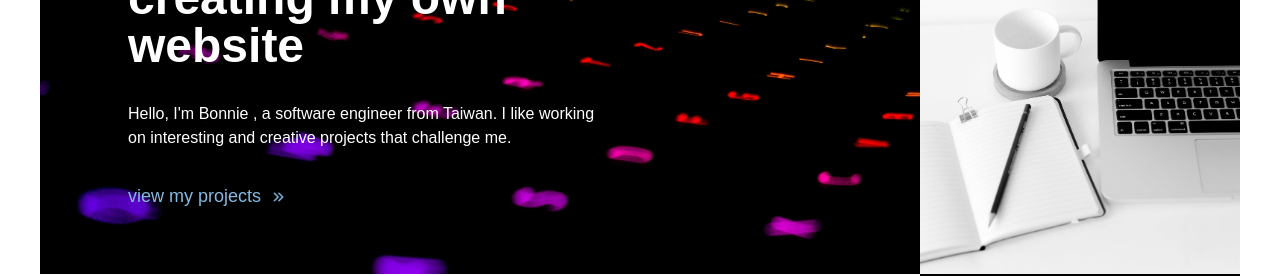
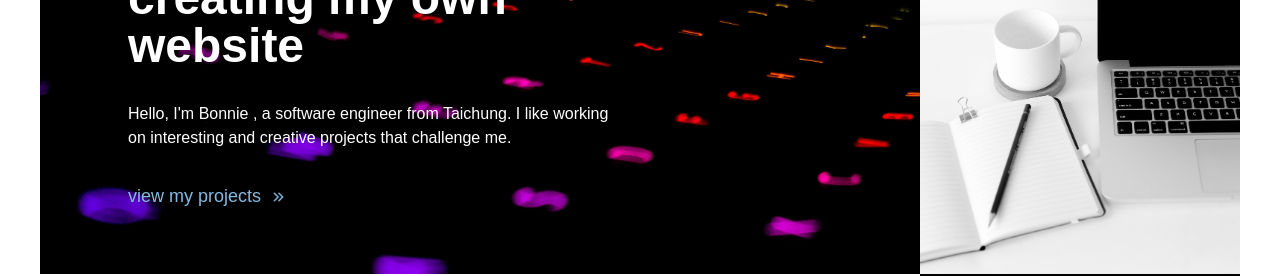
Before and after one commit to wanhsuan625/profile, a React (Create React App) app in the folder my-website/: page / in a window 1280 px wide. Shown: the part 210-486 px from the top of the page. Built offline with nearby package versions, Linux system fonts and the light colour scheme; the HTML template or start-up script is replaced by a standard one.

Commit message:
Chore: changing the city name

```diff
--- a/my-website/src/section/Header.js
+++ b/my-website/src/section/Header.js
@@ -13,7 +13,7 @@ function Header() {
                                 md:py-12 md:px-3 md:text-left md:mx-8 lg:max-w-xl lg:pl-14 lg:pb-16 lg:pt-18'>
                 <h1 className='text-3xl font-bold xs:text-4xl lg:text-5xl'>Frontend developer creating my own website</h1>
                 <p className='pt-6 pb-5 xs:text-base md:pr-5 lg:py-8'>
-                    Hello, I'm Bonnie , a software engineer from Taiwan.
+                    Hello, I'm Bonnie , a software engineer from Taichung.
                     I like working on interesting and creative projects that challenge me.
                 </p>
 
```
